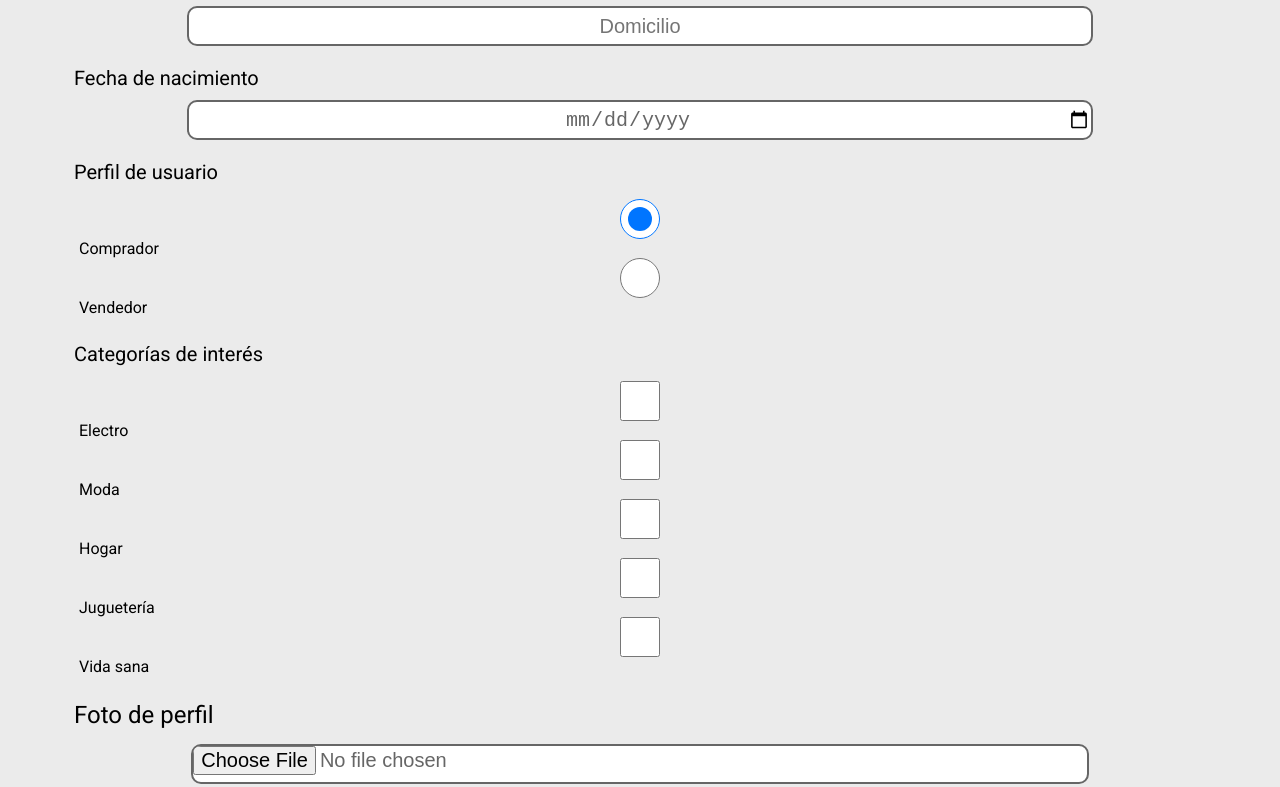
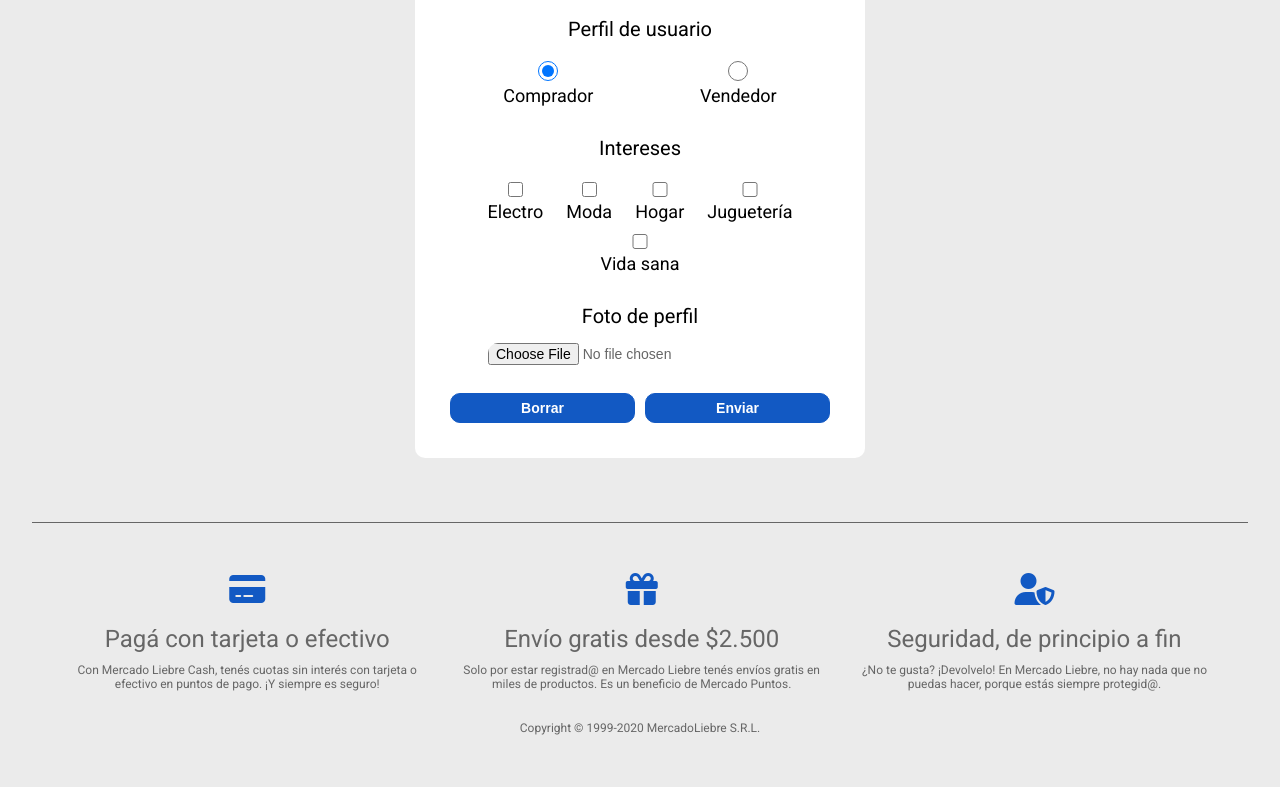
Before and after one commit to nicocastiglioni/Mercado-Liebre, a website: page views/register.html in a window 1280 px wide. Shown: the part 631-1418 px from the top of the page. Drawn offline with Linux system fonts and the light colour scheme; files that its build step writes are made by us from their sources; files whose address does not match are found by name.

Commit message:
últimos retoques de css

```diff
--- a/public/css/login.css
+++ b/public/css/login.css
@@ -13,13 +13,14 @@ h4 {
     margin: 30px auto;
     text-align: center;
     font-size: 18px;
-    border: solid #1259c3 2px;
+    /* border: solid #1259c3 2px; */
     border-radius: 10px;
 }
 
 main form {
     display: flex;
     flex-direction: column;
+    padding-bottom: 10px;
 }
 
 main form div {
@@ -36,9 +37,30 @@ main input {
     width: 80%;
     margin: auto;
     height: 40px;
-    border: solid 2px #666;
+    border: solid 1px #1259c3;
     border-radius: 10px;
     font-size: 20px;
     background-color: #ffffff;
     color: #666;
+    text-align: center;
 }
+
+.submit-button {
+    align-items: center;
+}
+
+.submit-button input {
+    margin: 5px;
+    border-color: #1259c3;
+    background-color: #1259c3;
+    font-weight: bold;
+    color: white;
+}
+
+
+
+@media (min-width: 760px) {
+    div .burger-menu {
+        display: none;
+    }
+}
--- a/public/css/register.css
+++ b/public/css/register.css
@@ -1,14 +1,3 @@
-    /*.register-form {
-        background-color: white;
-        padding: 40px;
-        display: flex;
-        flex-direction: column;
-        margin: auto;
-        width: 90%;
-        max-width: 500px;
-        align-items: center;
-    }*/
-
 h4 {
     font-size: 24px;
     margin: 10px 0px;
@@ -21,7 +10,7 @@
     font-weight: 500;
 }
 
-    .login-form-container {
+.register-form-container {
     width: 90%;
     max-width: 450px;
     background-color: #ffffff;
@@ -29,7 +18,7 @@
     margin: 30px auto;
     text-align: center;
     font-size: 18px;
-        border: solid #1259c3 2px;
+    /* border: solid #1259c3 2px; */
     border-radius: 10px;
 }
 
@@ -51,11 +40,61 @@
 main input {
     width: 80%;
     margin: auto;
-        height: 40px;
-        border: solid 2px #666;
+    height: 30px;
+    border: solid 1px #1259c3;
     border-radius: 10px;
-        font-size: 20px;
+    font-size: 14px;
     background-color: #ffffff;
     color: #666;
     text-align: center;
 }
+
+.perfilusuario input {
+    height: 20px;
+}
+
+.user-type {
+    display: flex;
+    flex-direction: row;
+    justify-content: space-around;
+    align-items: center;
+}
+
+.interests-checkbox {
+    display: flex;
+    flex-direction: row;
+    flex-wrap: wrap;
+    justify-content: center;
+}
+
+.checkbox-radio input {
+    height: 15px;
+}
+
+.checkbox-radio label {
+    width: 33%;
+}
+
+.foto-usuario {
+    border: none;
+}
+
+.register-button {
+    display: flex;
+    flex-direction: row;
+}
+
+.register-button input {
+    margin: 5px;
+    border-color: #1259c3;
+    background-color: #1259c3;
+    font-weight: bold;
+    color: white;
+}
+
+
+@media (min-width: 760px) {
+    div .burger-menu {
+        display: none;
+    }
+}
--- a/public/css/styles.css
+++ b/public/css/styles.css
@@ -99,9 +99,8 @@ nav ul li {
 
 
 main {
-    background-color: #ebebeb;
     width: 90%;
-    margin: auto;
+    margin: 15px auto;
     margin-bottom: 5%;
 }
 
@@ -182,7 +181,7 @@ main section article i {
 footer {
     background-color: #ebebeb;
     border-top: solid #666 1px;
-    padding: 6% 2%;
+    padding: 3% 2%;
     width: 95%;
     margin: auto;
 }
@@ -221,6 +220,9 @@ h4 {
     article.card {
         box-shadow: 0px 0px 10px rgb(100, 100, 100);
     }
+    .card {
+
+    }
     .description {
         display: block;
     }
@@ -246,11 +248,21 @@ h4 {
     .burger-menu {
         display: none;
     }
+    section h3 {
+        width: 100%;
+    }
+    /* main section {
+        display: flex;
+        flex-wrap: wrap;
+        justify-content: center;
+    } */
     .last-visit, .offers {
         display: flex;
         flex-direction: row;
         flex-wrap: wrap;
         justify-content: space-around;
+        max-width: 700px;
+        margin: auto;
     }
     .top-header {
         flex-direction: row;
@@ -261,17 +273,18 @@ h4 {
         padding-right: 0;
     }
     .logo {
-        max-width: 400px;
+        max-width: 300px;
     }
     .top-header p {
         padding-bottom: 0;
         flex-grow: 0.33;
     }
-    .footer-container {
+    /* .footer-container {
         display: flex;
-    }
+    } */
     .art-footer {
-        margin: 1%
+        margin: 1%;
+        margin-bottom: 20px;
     }
     .copyright {
         text-align: center;
@@ -285,9 +298,19 @@ h4 {
         box-shadow: 0px 0px 10px rgb(100, 100, 100);
         margin: 10px;
     }
-    .description {
+    p.description {
+        display: none;
+    }
+
+    article:hover .description {
         display: block;
     }
+
+    article:hover .truck {
+        transition: 0.5s;
+        rotate: -90deg;
+    }
+
     .burger-menu {
         display: none;
     }
@@ -296,5 +319,9 @@ h4 {
         flex-direction: row;
         flex-wrap: nowrap;
         justify-content: space-around;
+        max-width: 3000px;
+    }
+    .footer-container {
+        display: flex;
     }
 }
--- a/views/register.html
+++ b/views/register.html
@@ -56,7 +56,7 @@
         <div class="register-form-container">
             <form action="/" method="get">
                 <div class="register-form">
-                    <h4>Registro de Usuario</h4>
+                    <h4>Registrate</h4>
                     <div class="text-type-input">
                         <input type="text" name="nombre" id="nombre" placeholder="Nombre" required>
                     </div>
@@ -85,29 +85,30 @@
                     <div class="user-profile">
                         <h5>Perfil de usuario</h5>
                         <div class="user-type">
-                            <input type="radio" name="perfildeusuario" value="Comprador" checked>Comprador
-                            <input type="radio" name="perfildeusuario" value="Vendedor">Vendedor
+                            <label class="perfilusuario"><input type="radio" name="perfildeusuario" value="Comprador" checked>Comprador</label>
+                            <label class="perfilusuario"><input type="radio" name="perfildeusuario" value="Vendedor">Vendedor</label>
+
                         </div>
                     </div>
                     <div class="user-interests">
-                        <h5>Categorías de interés</h5>
+                        <h5>Intereses</h5>
                         <div class="interests-checkbox">
-                            <input type="checkbox" name="categoria" value="Electro">Electro
-                            <input type="checkbox" name="categoria" value="Moda">Moda
-                            <input type="checkbox" name="categoria" value="Hogar">Hogar
-                            <input type="checkbox" name="categoria" value="Jugueteria">Juguetería
-                            <input type="checkbox" name="categoria" value="Vida-sana">Vida sana
+                            <label class="checkbox-radio"><input type="checkbox" name="interes" value="electro">Electro</label>
+                            <label class="checkbox-radio"><input type="checkbox" name="interes" value="moda">Moda</label>
+                            <label class="checkbox-radio"><input type="checkbox" name="interes" value="hogar">Hogar</label>
+                            <label class="checkbox-radio"><input type="checkbox" name="interes" value="jugueteria">Juguetería</label>
+                            <label class="checkbox-radio"><input type="checkbox" name="interes" value="vida sana">Vida sana</label>
                         </div>
                     </div>
                     <div class="user-photo">
-                        <h4>Foto de perfil</h4>
+                        <h5>Foto de perfil</h4>
                         <div class="file-type-input">
-                            <input type="file" name="fotousuario" id="fotousuario" accept=".jpg" required>
+                            <input class="foto-usuario" type="file" name="fotousuario" id="fotousuario" accept=".jpg" required>
                         </div>
                     </div>
                     <div class="register-button">
-                        <input type="reset" name="reset" value="Borrar" id="boton">
-                        <input type="submit" name="submit" value="Enviar" id="boton">
+                        <input class="reset-button" type="reset" name="reset" value="Borrar" id="boton">
+                        <input class="submit-button" type="submit" name="submit" value="Enviar" id="boton">
                     </div>
                 </div>
             </form>
```
Lines whose indentation alone changed are shown as unchanged.
